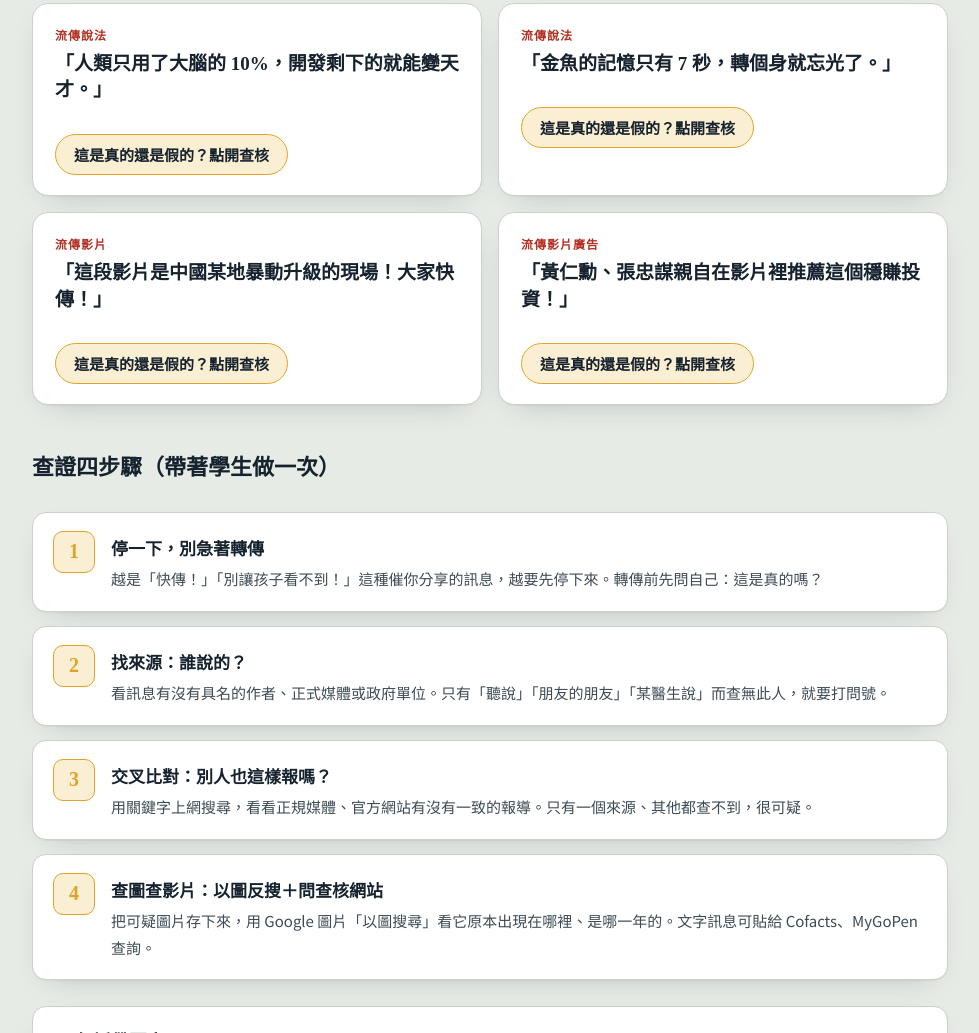
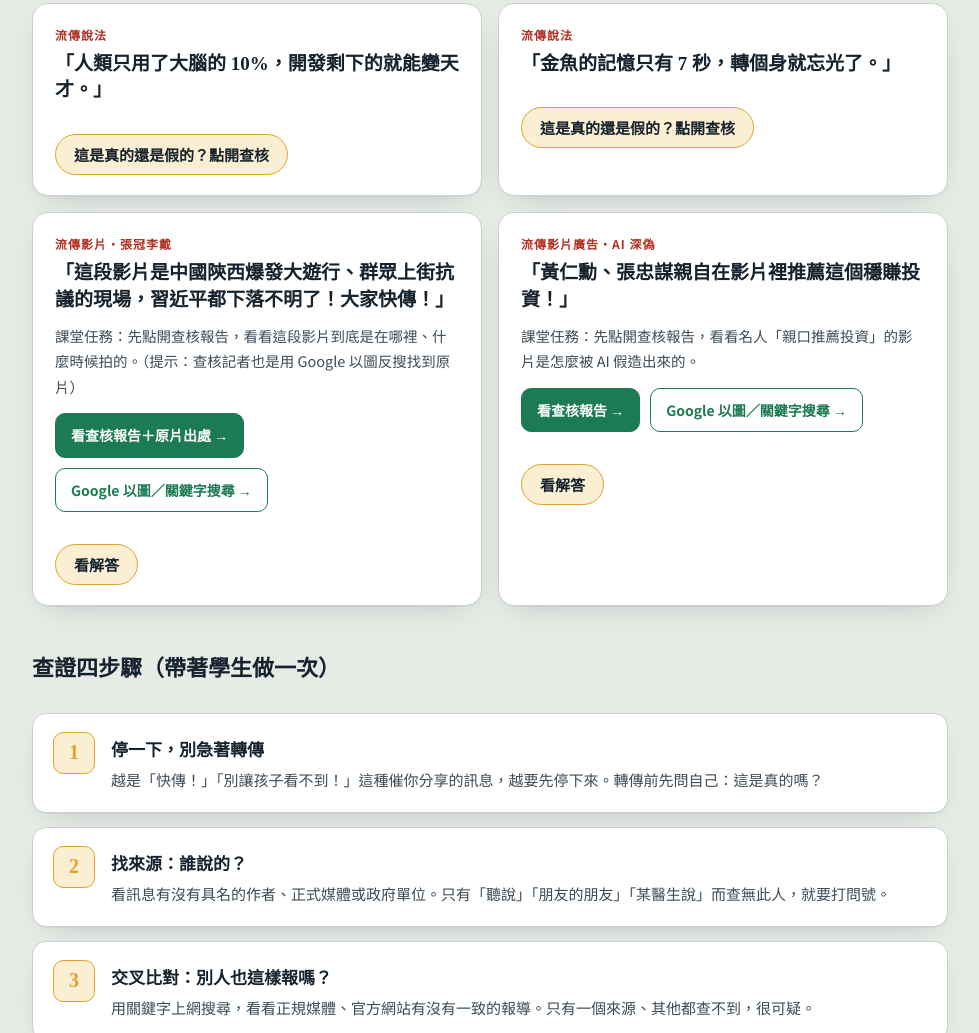
Before and after one commit to hwcesdragon-dot/anti-scam-class, a plain HTML site: page index.html in a window 1280 px wide. Shown: the part 1997-3030 px from the top of the page, without its empty margins (150-1129 px from the left). Drawn offline with Linux system fonts and the light colour scheme.

Commit message:
Add files via upload

```diff
--- a/index.html
+++ b/index.html
@@ -339,27 +339,37 @@
 
       <div class="myth">
         <div class="claim">
-          <div class="rumor-label">流傳影片</div>
-          <h4>「這段影片是中國某地暴動升級的現場！大家快傳！」</h4>
+          <div class="rumor-label">流傳影片・張冠李戴</div>
+          <h4>「這段影片是中國陝西爆發大遊行、群眾上街抗議的現場，習近平都下落不明了！大家快傳！」</h4>
+          <p class="task">課堂任務：先點開查核報告，看看這段影片到底是在哪裡、什麼時候拍的。（提示：查核記者也是用 Google 以圖反搜找到原片）</p>
+          <div class="linkrow">
+            <a href="https://www.mygopen.com/2025/11/apec.html" target="_blank" rel="noopener">看查核報告＋原片出處 →</a>
+            <a class="ghost" href="https://www.google.com/search?tbm=isch&q=南昌+國慶+煙火+散場" target="_blank" rel="noopener">Google 以圖／關鍵字搜尋 →</a>
+          </div>
         </div>
-        <button class="reveal-btn" onclick="this.closest('.myth').classList.add('open')">這是真的還是假的？點開查核</button>
+        <button class="reveal-btn" onclick="this.closest('.myth').classList.add('open')">看解答</button>
         <div class="answer">
-          <span class="verdict false">假 <span class="stamp">移花接木</span></span>
-          <p>2025 年就有謠言把好幾段影片拼在一起，宣稱是中國多地事件升級。查核記者用 Google 地圖、不斷更換關鍵字比對，最後查出其中壯觀的人潮畫面，其實是<b>香港放煙火時的交通管制</b>，跟謠言講的事件完全無關。這就是典型的「移花接木／張冠李戴」——影片是真的，但被配上假的說明。</p>
-          <p class="src">查證來源：台灣事實查核中心。教學重點：影片為真 ≠ 說明為真。</p>
+          <span class="verdict false">假 <span class="stamp">張冠李戴</span></span>
+          <p>假的。這段影片其實拍於中國江西省南昌市——是 2025 年 10 月 1 日國慶煙火晚會（吸引超過 120 萬人）散場時，警方用人牆引導人潮的畫面，根本不是遊行抗議。影片是真的，但被配上完全錯誤的說明。查核記者就是用 Google 以圖反搜（Google Lens），比對到中國媒體和南昌警方官方帳號的原始畫面。（習近平當時也沒「下落不明」，11 月還到南韓參加 APEC。）</p>
+          <p class="src">查得到：<a class="reportlink" href="https://www.mygopen.com/2025/11/apec.html" target="_blank" rel="noopener">MyGoPen 查核報告</a>。教學重點：影片為真 ≠ 說明為真；以圖反搜能找出原始出處。</p>
         </div>
       </div>
 
       <div class="myth">
         <div class="claim">
-          <div class="rumor-label">流傳影片廣告</div>
+          <div class="rumor-label">流傳影片廣告・AI 深偽</div>
           <h4>「黃仁勳、張忠謀親自在影片裡推薦這個穩賺投資！」</h4>
+          <p class="task">課堂任務：先點開查核報告，看看名人「親口推薦投資」的影片是怎麼被 AI 假造出來的。</p>
+          <div class="linkrow">
+            <a href="https://www.mygopen.com/2023/11/deepfake.html" target="_blank" rel="noopener">看查核報告 →</a>
+            <a class="ghost" href="https://www.google.com/search?tbm=isch&q=黃仁勳+張忠謀+深偽+投資+詐騙" target="_blank" rel="noopener">Google 以圖／關鍵字搜尋 →</a>
+          </div>
         </div>
-        <button class="reveal-btn" onclick="this.closest('.myth').classList.add('open')">這是真的還是假的？點開查核</button>
+        <button class="reveal-btn" onclick="this.closest('.myth').classList.add('open')">看解答</button>
         <div class="answer">
           <span class="verdict false">假 <span class="stamp">AI 深偽</span></span>
-          <p>詐騙集團用 AI「深偽（Deepfake）」技術，把名人公開影片的嘴型換掉、聲音合成，做出他們「從沒說過的話」。台灣已出現冒用黃仁勳、張忠謀、蔡英文的假投資影片；被冒用機率最高的名人之一是作家吳淡如。仔細看常會發現<b>嘴型和聲音對不上</b>。真正的投資一定透過金管會核准的正式管道，名人不會在社群廣告叫你加 LINE 群組。</p>
-          <p class="src">查證來源：中央社、刑事警察局 165、MyGoPen。辨識線索：嘴型不同步、畫面模糊、要你「加群組、點連結、馬上入金」。</p>
+          <p>假的。詐騙集團用 AI「深偽（Deepfake）」技術，把名人公開影片的嘴型換掉、聲音合成，做出他們「從沒說過的話」。台灣已出現冒用黃仁勳、張忠謀、蔡英文的假投資影片。仔細看常會發現<b>嘴型和聲音對不上</b>。真正的投資一定透過金管會核准的正式管道，名人不會在社群廣告叫你加 LINE 群組、馬上入金。</p>
+          <p class="src">查得到：<a class="reportlink" href="https://www.mygopen.com/2023/11/deepfake.html" target="_blank" rel="noopener">MyGoPen 深偽查核</a>、中央社、刑事警察局 165。辨識線索：嘴型不同步、畫面模糊、要你「加群組、點連結、馬上入金」。</p>
         </div>
       </div>
 
```
